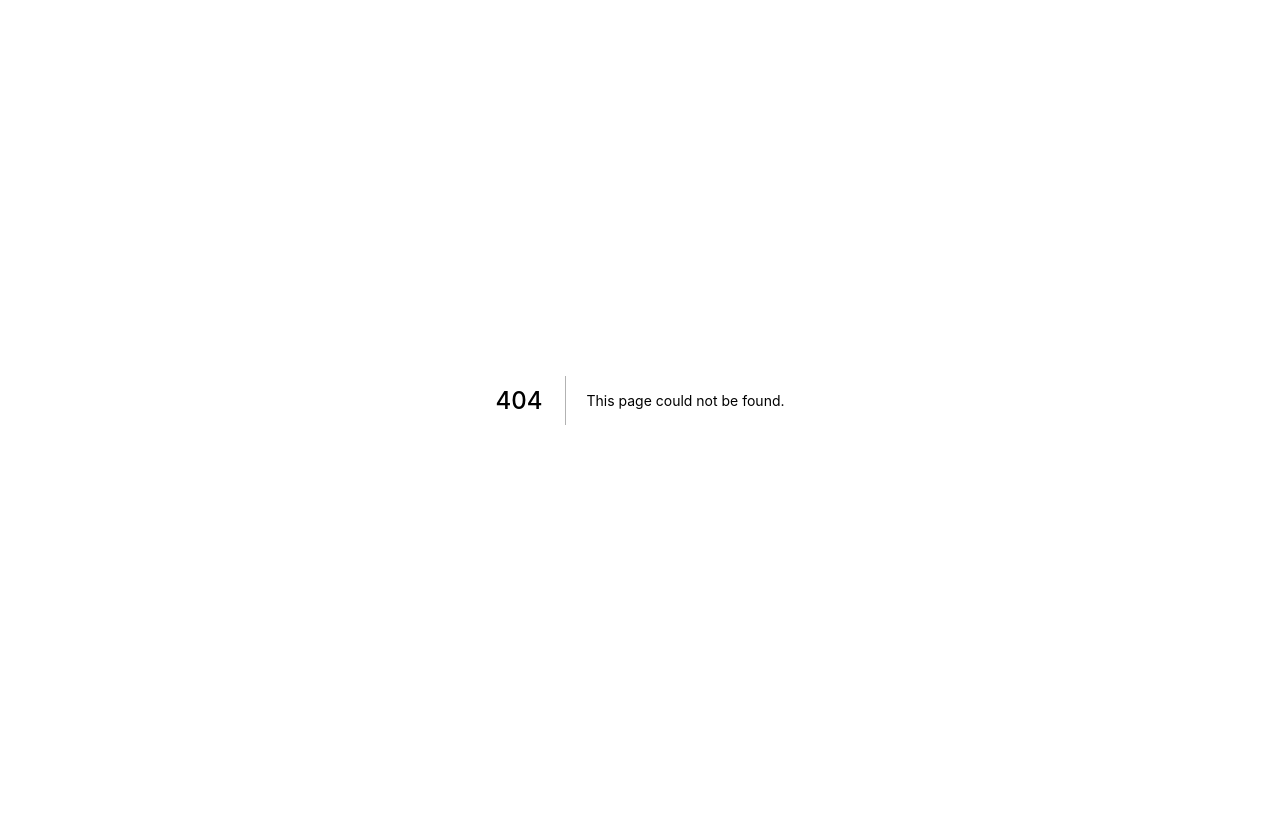
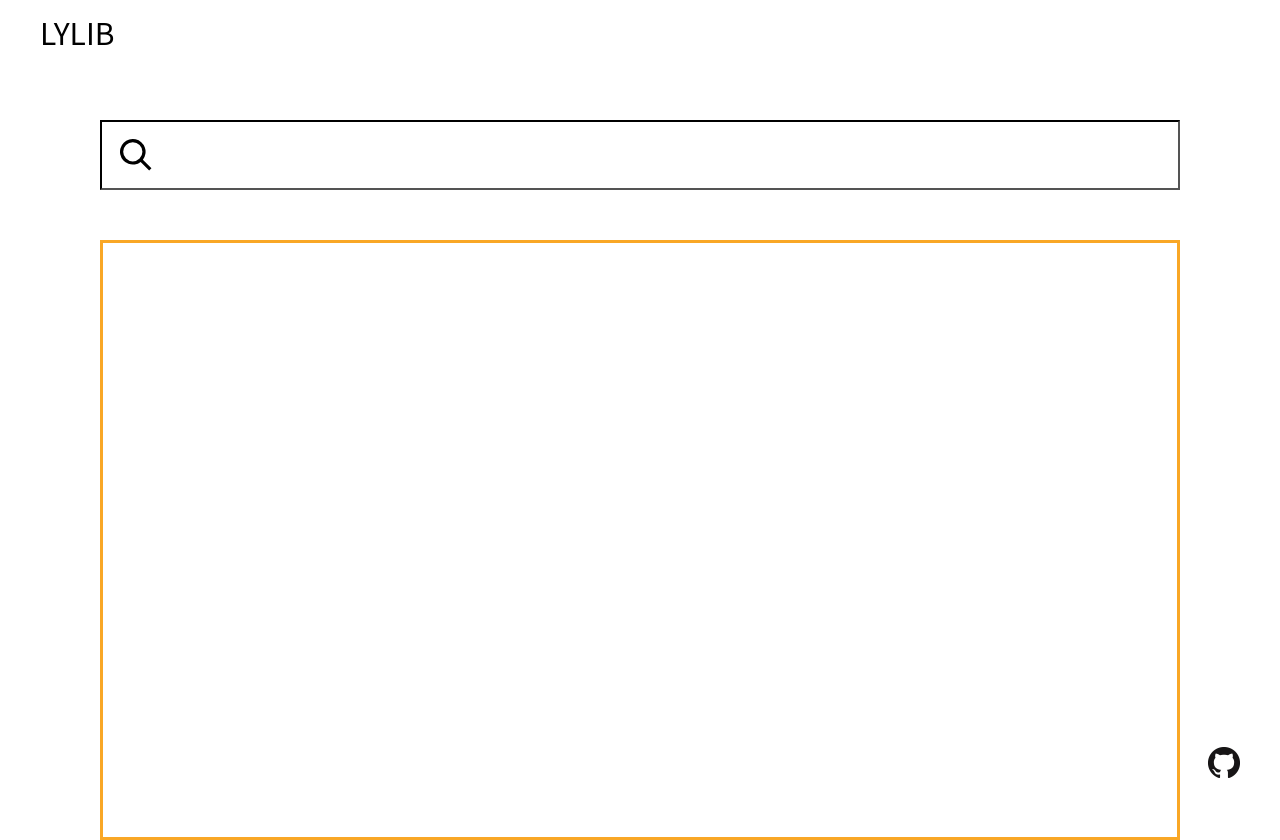
Before and after one commit to nicky2473/lylib, a Next.js app: page /workspace in a window 1280 px wide. Before the commit this address had no page. Before the commit the page ends 800 px from the top, so only its background shows below. Built offline with nearby package versions, Linux system fonts and the light colour scheme.

Commit message:
Add form for selecting libraries

```diff
--- a/package.json
+++ b/package.json
@@ -11,9 +11,13 @@
     "@emotion/core": "^11.0.0",
     "@emotion/react": "^11.1.1",
     "@emotion/styled": "^11.0.0",
+    "axios": "^0.21.0",
+    "immer": "^8.0.0",
+    "lodash": "^4.17.20",
     "next": "latest",
     "react": "^16.12.0",
     "react-dom": "^16.12.0",
+    "swr": "^0.3.9",
     "zustand": "^3.2.0"
   },
   "devDependencies": {
--- a/pages/_app.tsx
+++ b/pages/_app.tsx
@@ -1,15 +1,16 @@
 import { AppProps } from "next/app";
 import Head from "next/head";
+import Header from "components/common/Header";
+import Footer from "components/common/Footer";
 import styled from "@emotion/styled";
 
-const Container = styled.div`
-  min-height: 100vh;
+const Contents = styled.div`
+  height: calc(100vh - 140px);
 `;
 
 function MyApp({ Component, pageProps }: AppProps) {
   return (
     <>
-      <Container>
       <Head>
         <title>LYLIB</title>
         <link rel="icon" href="/favicon.ico" />
@@ -24,7 +25,11 @@ function MyApp({ Component, pageProps }: AppProps) {
         ></link>
       </Head>
 
+      <Header />
+      <Contents>
         <Component {...pageProps} />
+      </Contents>
+      <Footer />
 
       <style jsx global>{`
         html,
@@ -38,7 +43,6 @@ function MyApp({ Component, pageProps }: AppProps) {
           box-sizing: border-box;
         }
       `}</style>
-      </Container>
     </>
   );
 }
--- /dev/null
+++ b/pages/workspace.tsx
@@ -0,0 +1,5 @@
+import Workspace from "components/Workspace/Workspace";
+
+const Page = () => <Workspace />;
+
+export default Page;
--- /dev/null
+++ b/src/components/Workspace/LibZone.tsx
@@ -0,0 +1,33 @@
+import styled from "@emotion/styled";
+import theme from "ui/theme";
+import useWorkspace from "./Workspace.hooks";
+
+const Container = styled.div`
+  height: 600px;
+  border: solid 3px ${theme.primary};
+  margin-top: 50px;
+  padding: 20px;
+`;
+
+const Library = styled.div`
+  cursor: pointer;
+`;
+
+const LibZone = () => {
+  const selectedPackages = useWorkspace((s) => s.selectedPackages);
+  const removePackage = useWorkspace((s) => s.removePackage);
+
+  const renderPackages = () => {
+    return selectedPackages.map((elem, index) => {
+      return (
+        <Library key={index} onClick={() => removePackage(elem)}>
+          {elem}
+        </Library>
+      );
+    });
+  };
+
+  return <Container>{renderPackages()}</Container>;
+};
+
+export default LibZone;
--- /dev/null
+++ b/src/components/Workspace/Workspace.hooks.ts
@@ -0,0 +1,31 @@
+import produce from "immer";
+import create from "zustand";
+
+type Store = {
+  selectedPackages: string[];
+  addPackage: (name: string) => void;
+  removePackage: (name: string) => void;
+};
+
+const useWorkspace = create<Store>((set) => ({
+  selectedPackages: [],
+  addPackage: (name) =>
+    set((state) =>
+      produce(state, (draft) => {
+        if (!draft.selectedPackages.find((elem) => elem === name)) {
+          draft.selectedPackages.push(name);
+        }
+      })
+    ),
+  removePackage: (name) =>
+    set((state) =>
+      produce(state, (draft) => {
+        draft.selectedPackages.splice(
+          draft.selectedPackages.findIndex((elem) => elem === name),
+          1
+        );
+      })
+    ),
+}));
+
+export default useWorkspace;
--- /dev/null
+++ b/src/components/Workspace/Workspace.tsx
@@ -0,0 +1,123 @@
+import styled from "@emotion/styled";
+import axios from "axios";
+import { ChangeEvent, useCallback, useState } from "react";
+// @ts-ignore
+import debounce from "lodash/debounce";
+import LibZone from "./LibZone";
+import useWorkspace from "./Workspace.hooks";
+
+const Container = styled.div`
+  position: relative;
+  height: 100%;
+  padding: 50px 100px;
+`;
+
+const Searchbar = styled.input`
+  width: 100%;
+  height: 70px;
+  font-size: 40px;
+  padding: 0 0 0 72px;
+  border-color: black;
+`;
+
+const SearchIcon = styled.img`
+  position: absolute;
+  width: 32px;
+  top: 50%;
+  left: 20px;
+  transform: translateY(-50%);
+`;
+
+const SearchResult = styled.div`
+  position: absolute;
+  width: calc(100% - 200px);
+  height: auto;
+  max-height: 400px;
+  background-color: white;
+  border: solid 1px black;
+  overflow: auto;
+`;
+
+const Package = styled.div`
+  padding: 10px;
+  cursor: pointer;
+
+  &:hover {
+    background-color: rgba(249, 167, 38, 0.7);
+  }
+  & > div:first-of-type {
+    font-size: 20px;
+  }
+  & > div:last-of-type {
+    font-size: 15px;
+    color: gray;
+  }
+`;
+
+const Workspace = () => {
+  const [isOpenResult, setIsOpenResult] = useState<boolean>(false);
+  const [searchResults, setSearchResults] = useState([]);
+  const addPackage = useWorkspace((s) => s.addPackage);
+
+  const debounced = useCallback(
+    debounce(async (value: string) => {
+      // https://github.com/npm/registry/blob/master/docs/REGISTRY-API.md#get-v1search
+      await axios
+        .get(`http://registry.npmjs.com/-/v1/search?text=${value}`)
+        .then(({ data }) => {
+          console.log(data);
+          setSearchResults(data.objects);
+          if (data.objects.length === 0) setIsOpenResult(false);
+          else setIsOpenResult(true);
+        })
+        .catch((err) => {
+          console.log(err);
+        });
+    }, 200),
+    []
+  );
+
+  const handleChange = async (e: ChangeEvent<HTMLInputElement>) => {
+    const value = e.target.value;
+    debounced(value);
+  };
+
+  const clickPackage = (name: string) => {
+    console.log(name);
+    addPackage(name);
+  };
+
+  const renderResults = () => {
+    return searchResults.map((result: any, index: number) => {
+      return (
+        <Package
+          key={index}
+          onPointerDown={() => clickPackage(result.package.name)}
+        >
+          <div>{result.package.name}</div>
+          <div>{result.package.description}</div>
+        </Package>
+      );
+    });
+  };
+
+  return (
+    <Container>
+      <div style={{ position: "relative" }}>
+        <SearchIcon src="/search.svg" />
+        <Searchbar
+          type="text"
+          onChange={handleChange}
+          onFocus={() => setIsOpenResult(true)}
+          onBlur={() => setIsOpenResult(false)}
+        />
+      </div>
+      {isOpenResult && searchResults.length > 0 && (
+        <SearchResult>{renderResults()}</SearchResult>
+      )}
+      <LibZone />
+    </Container>
+  );
+};
+
+export default Workspace;
--- a/src/ui/Button.tsx
+++ b/src/ui/Button.tsx
@@ -7,6 +7,7 @@ const Container = styled.div`
   border-radius: 10px;
   padding: 15px 25px;
   background-color: ${theme.primary};
+  color: black;
   cursor: pointer;
 `;
 
```
Also changed, not shown: src/components/Home/Background.tsx (added, +60 -0 lines), src/components/Home/Home.tsx (+17 -63 lines), public/search.svg (added), 1 other file (tests, documents, lock files or other folders). Lines whose indentation alone changed are shown as unchanged.
